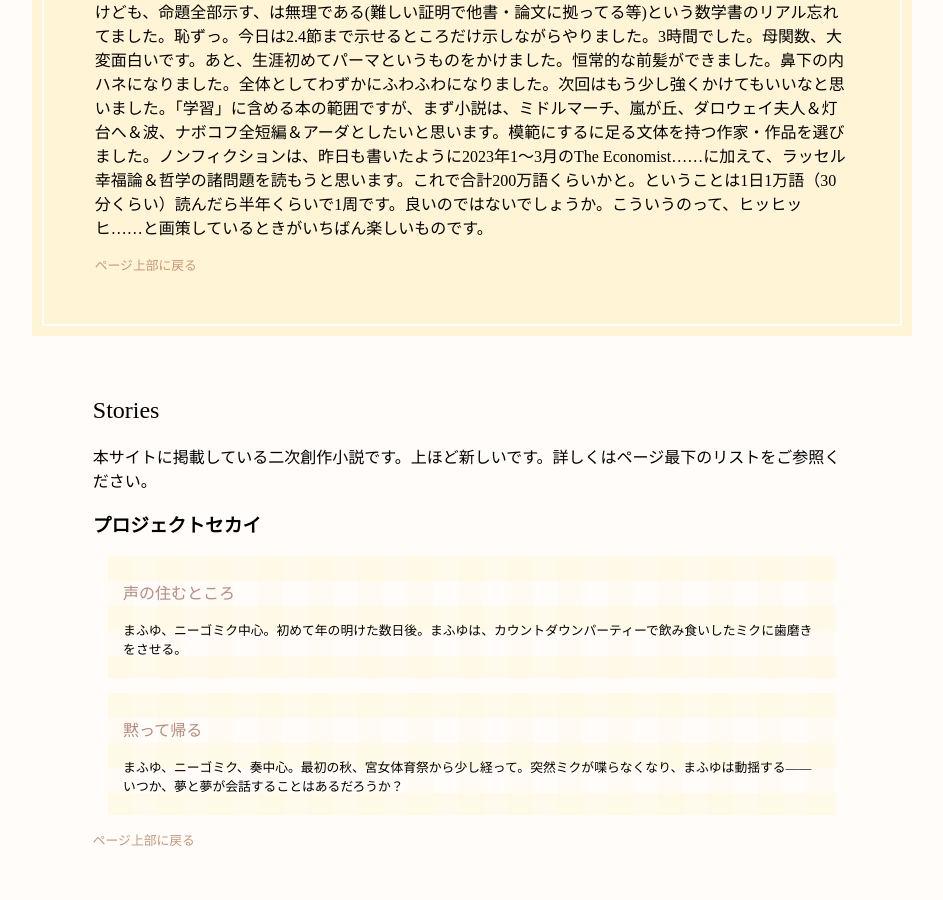
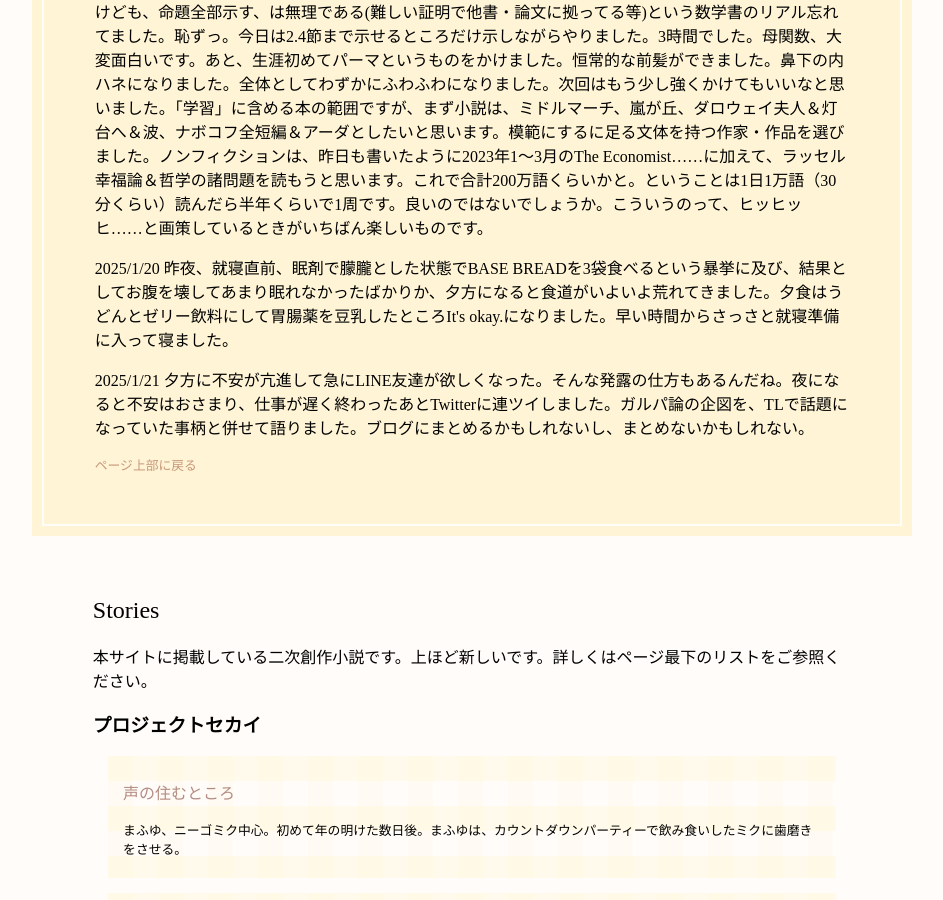
Before and after one commit to misora100/misora100.github.io, a Jekyll site: the page index.html, which Jekyll copies as it is, in a window 1280 px wide and 900 px high, scrolled down 2778 px. Shown: the whole window, without its empty margins (168-1111 px from the left). Built offline with Jekyll 4.4.1, drawn with Linux system fonts in a browser that asks for light colours; some web fonts are replaced.

Commit message:
Update index.html

```diff
--- a/index.html
+++ b/index.html
@@ -90,6 +90,8 @@
         <p>2025/1/17 それで今日である。何してたん？ あけましておめでとうございます。会社の休職から復帰し、仕事をしていました。どころか忙殺されていました。おかしい、復職直後にこんなに仕事させられるなんて……。まずは私、やれます！ 仕事できます！ という忠誠心と勇気が湧いてきた（この時点で怪しい）が、年末年始含めた休日返上の長時間勤務が続くうちに体力が尽きて、疲れ果てるとこんどは精神が削られ出し、私、惨めだ……。私、私、Twitterで変なことばかり書いてる、こどもに退行してる、まともにおとなやってない、私って正味な話いま周囲の方々からどう見えてるんですcar🚒<ｳｳｳｰｶﾝｶﾝｶﾝ！！！！！ 状態になっていました（しかし消防車はcarではない）。承認欲求は灼灼と開花し、対人不安は浪浪と亢進いたしました。躁転ですね。かかる勤務体制がやっと落ち着き、勤務期間からすでに行っていたキューピーコーワゴールドシリーズ、人参養栄湯等の投入、マインドフルネス等のクールダウン技法の実践といったありとあらゆる手段を駆使をした結果、身体も心も落ち着いたので、えーと、また日記を書こうと思います。落ち着かなくても書いたほうがいいんだけどね。さて今年は私、勉強を頑張りたいと思っています。休養を除いた可処分時間の一定割合をある種の学習に割く、という約束を覚えていらっしゃいますか？ それもしたい。が、もうひとつやりたいことは……統計の勉強です。ということで……久保川達也（著）、新井仁之ほか（編）『現代数理統計学の基礎』（共立出版、2017年）を読んでいくことにしました。数学書を読むのですからもちろん出てくる命題は全部証明します。演習問題は、発展的なのを除き全部解きます。ということで第1章本文を終わらせました。3時間でした。（この日の項は実際には2025/1/18に書きました。）</p>
         <p>2025/1/18 昨夜はうっかり根をつめて夜更かししてしまい、疲れました。躁転はまだ続いています。気をつけましょう。今日は第1章の演習問題を終わらせました。3.5時間でした。一定の「休息」を取り、あまりやりすぎないことが大切だ。さて、「ある種の学習」の方を考えましょう。そこには語学が含まれますが、近頃は英語ばかりです。それはいいとして語彙学習、それも英和辞典・英英辞典・英英シソーラスをめくりまくる、というハードなやつでした……けれど語彙学習だけではもちろん足りない。読解に使うのでなくては。まず一つには、2023年に取っていたThe Economistのうち3ヶ月ぶんほど（合計、約100万語だと思われる）を読み返していきたい。一方、外国語（いまは結局英語しかできないが）小説を読むことを「学習」に含めていいものか、という疑義はあります。それはやはり、趣味ではないのか。この解決策として私は、限られた数作の小説だけを、何度も繰り返し読んでその精髄を咀嚼し血肉化する教材と位置づけることで、その数作を読むことに関しては「学習」扱いしていく、といったことを考えております。その数作って何なのかは追々。</p>
         <p>2025/1/19 一昨日「数学書を読むのですからもちろん出てくる命題は全部証明します。」なんて書いてますけども、命題全部示す、は無理である(難しい証明で他書・論文に拠ってる等)という数学書のリアル忘れてました。恥ずっ。今日は2.4節まで示せるところだけ示しながらやりました。3時間でした。母関数、大変面白いです。あと、生涯初めてパーマというものをかけました。恒常的な前髪ができました。鼻下の内ハネになりました。全体としてわずかにふわふわになりました。次回はもう少し強くかけてもいいなと思いました。「学習」に含める本の範囲ですが、まず小説は、ミドルマーチ、嵐が丘、ダロウェイ夫人＆灯台へ＆波、ナボコフ全短編＆アーダとしたいと思います。模範にするに足る文体を持つ作家・作品を選びました。ノンフィクションは、昨日も書いたように2023年1～3月のThe Economist……に加えて、ラッセル幸福論＆哲学の諸問題を読もうと思います。これで合計200万語くらいかと。ということは1日1万語（30分くらい）読んだら半年くらいで1周です。良いのではないでしょうか。こういうのって、ヒッヒッヒ……と画策しているときがいちばん楽しいものです。</p>
+        <p>2025/1/20 昨夜、就寝直前、眠剤で朦朧とした状態でBASE BREADを3袋食べるという暴挙に及び、結果としてお腹を壊してあまり眠れなかったばかりか、夕方になると食道がいよいよ荒れてきました。夕食はうどんとゼリー飲料にして胃腸薬を豆乳したところIt's okay.になりました。早い時間からさっさと就寝準備に入って寝ました。</p>
+        <p>2025/1/21 夕方に不安が亢進して急にLINE友達が欲しくなった。そんな発露の仕方もあるんだね。夜になると不安はおさまり、仕事が遅く終わったあとTwitterに連ツイしました。ガルパ論の企図を、TLで話題になっていた事柄と併せて語りました。ブログにまとめるかもしれないし、まとめないかもしれない。</p>
         <div class="back_to_menu"><p><a onclick="ScrollWindow('menu');">ページ上部に戻る</a></p></div>
     </div>
     <div class="main" id="stories">
```
